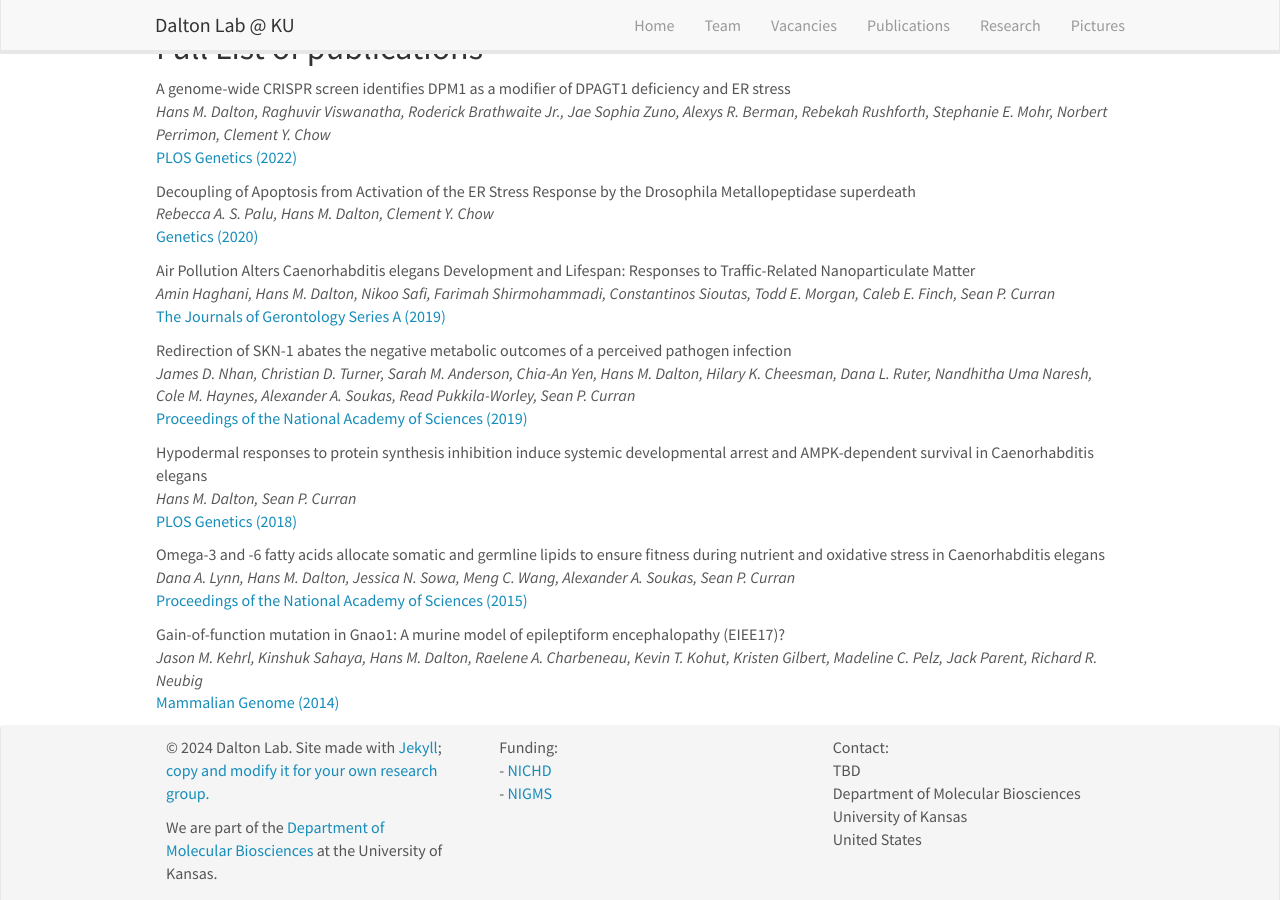
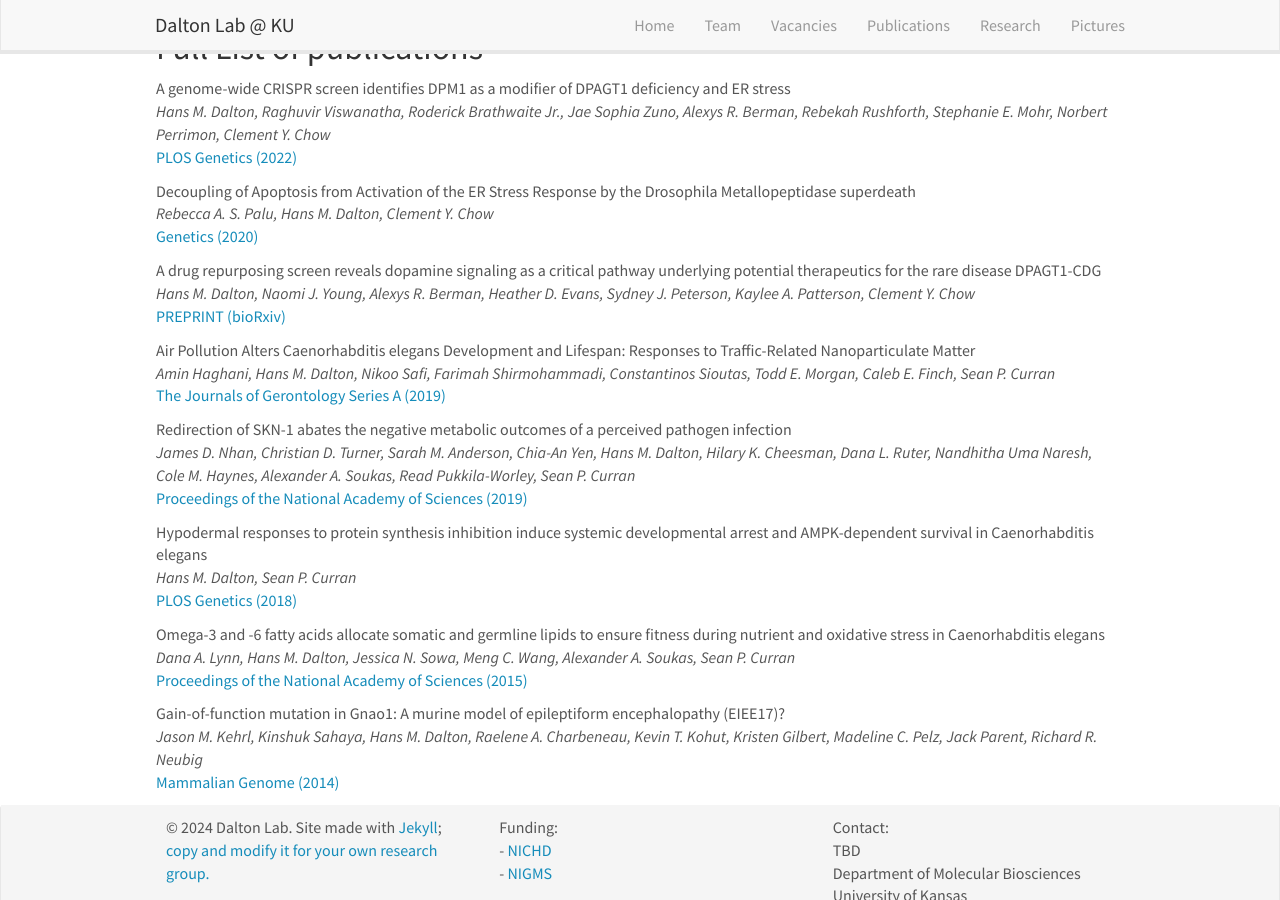
Before and after one commit to hansmdalton/hansmdalton.github.io, a Jekyll site: the page built from _pages/publications.md, in a window 1280 px wide and 900 px high, scrolled down 706 px. Built offline with Jekyll 4.4.1, drawn with Linux system fonts in a browser that asks for light colours; nearby versions of some CDN libraries.

Commit message:
Update publist.yml

```diff
--- a/_data/publist.yml
+++ b/_data/publist.yml
@@ -15,6 +15,15 @@
     url: https://academic.oup.com/genetics/article/214/4/913/5930539
     display: Genetics (2020)
   highlight: 1
+
+- title: "A drug repurposing screen reveals dopamine signaling as a critical pathway underlying potential therapeutics for the rare disease DPAGT1-CDG"
+  image: PLOSGen_2018.png
+  description: Using a drug repurposing screen, we find multiple therapeutics capable of improving a model of DPAGT1-CDG. Specifically, we identify dopamine signaling as a new potential therapeutic and new interacting pathway.
+  authors: Hans M. Dalton, Naomi J. Young, Alexys R. Berman, Heather D. Evans, Sydney J. Peterson, Kaylee A. Patterson, Clement Y. Chow
+  link:
+    url: https://www.biorxiv.org/content/10.1101/2024.06.12.597770v1
+    display: PREPRINT (bioRxiv)
+  highlight: 0
 
 - title: "Air Pollution Alters Caenorhabditis elegans Development and Lifespan: Responses to Traffic-Related Nanoparticulate Matter"
   image: PLOSGen_2018.png
```
